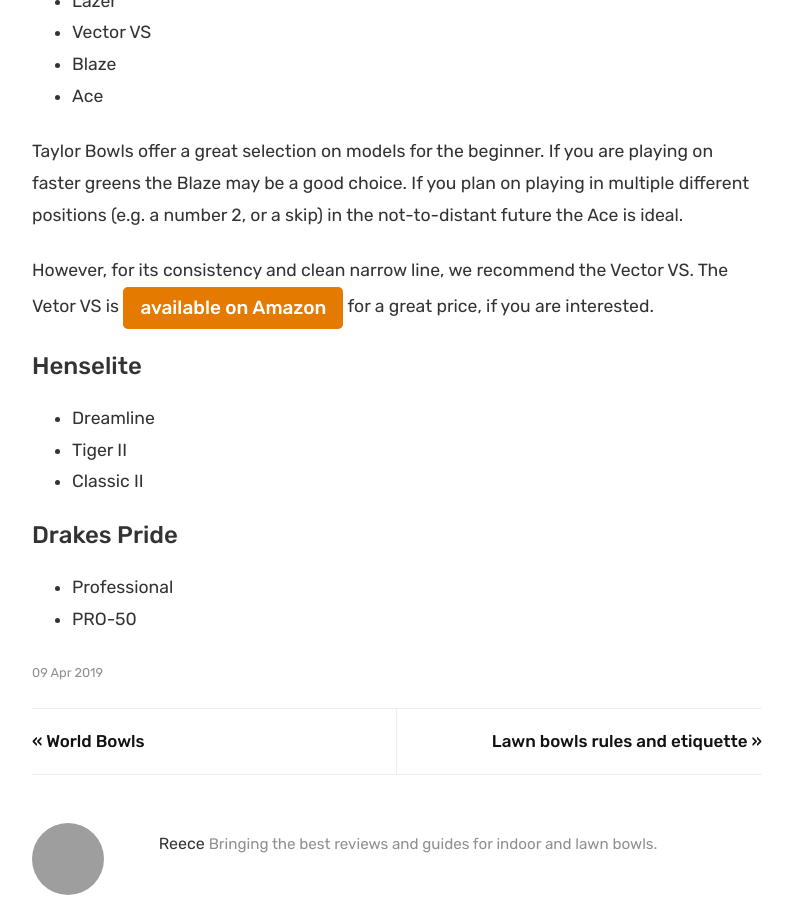
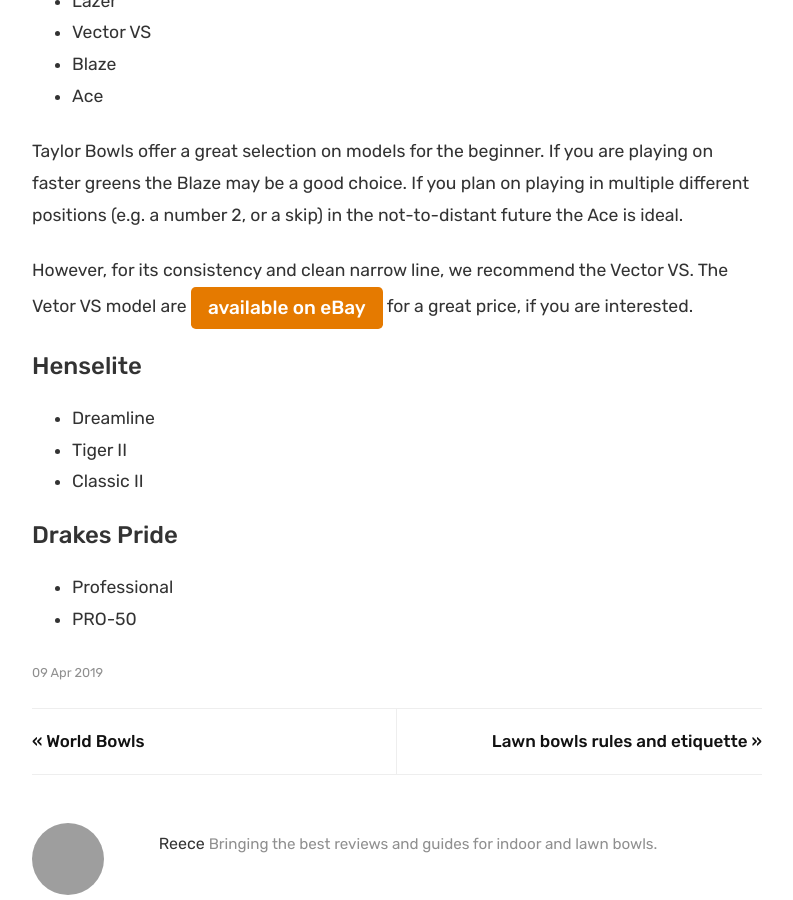
Before and after one commit to krussll/etsysimplicity, a Jekyll site: the page built from _posts/2019-04-09-best-lawn-bowls-for-beginners.md, in a window 1280 px wide and 900 px high, scrolled down 4416 px. Shown: the whole window, without its empty margins (53-846 px from the left). Built offline with Jekyll 4.4.1, drawn with Linux system fonts in a browser that asks for light colours; nearby versions of some CDN libraries; grey boxes are pictures that could not be loaded.

Commit message:
Update 2019-04-09-best-lawn-bowls-for-beginners.md

```diff
--- a/_posts/2019-04-09-best-lawn-bowls-for-beginners.md
+++ b/_posts/2019-04-09-best-lawn-bowls-for-beginners.md
@@ -117,7 +117,7 @@
 
 Taylor Bowls offer a great selection on models for the beginner. If you are playing on faster greens the Blaze may be a good choice. If you plan on playing in multiple different positions (e.g. a number 2, or a skip) in the not-to-distant future the Ace is ideal.
 
-However, for its consistency and clean narrow line, we recommend the Vector VS. The Vetor VS is <a href="https://www.amazon.co.uk/gp/product/B07J65XHNH/ref=as_li_tl?ie=UTF8&camp=1634&creative=6738&creativeASIN=B07J65XHNH&linkCode=as2&tag=jackhighbowls-21&linkId=557db82f901a42b6c37cf02416e9f52b" class="btn more"  target="_blank">available on Amazon</a> for a great price, if you are interested.
+However, for its consistency and clean narrow line, we recommend the Vector VS. The Vetor VS model are <a href="http://rover.ebay.com/rover/1/710-53481-19255-0/1?ff3=4&pub=5575495824&toolid=10001&campid=5338508612&customid=&mpre=https%3A%2F%2Fwww.ebay.co.uk%2Fsch%2Fi.html%3F_sop%3D1%26_osacat%3D117103%26_odkw%3Dtaylor%2Bace%2Bbowls%26_from%3DR40%26_trksid%3Dp2334524.m570.l2632.R2.TR2.TRC1.A0.H0.Xtaylor%2Bvector%2Bvs%2Bbowls.TRS0%26_nkw%3Dtaylor%2Bvector%2Bvs%2Bbowls%26_sacat%3D117103" class="btn more"  target="_blank">available on eBay</a> for a great price, if you are interested.
 
 #### Henselite
 
```
